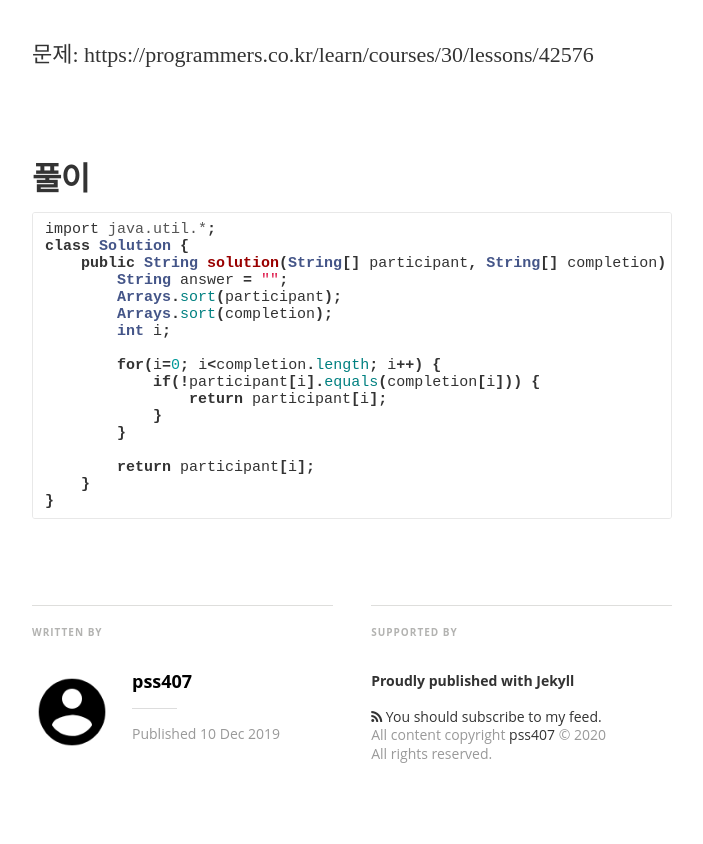
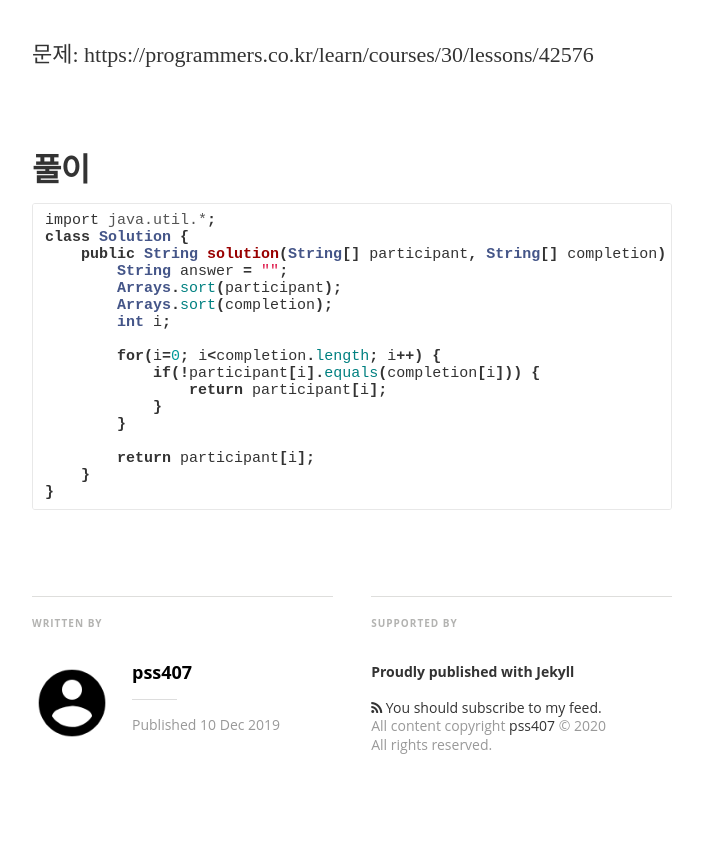
Before and after one commit to pss407/pss407.github.io, a Jekyll site: the page built from _posts/2020-01-22-프로그래머스#42576.md, in a window 1280 px wide. Shown: the part 900-1744 px from the top of the page, without its empty margins (288-991 px from the left). Built offline with Jekyll 4.4.1, drawn with Linux system fonts in a browser that asks for light colours; nearby versions of some CDN libraries; some web fonts are replaced; grey boxes are pictures that could not be loaded.

Commit message:
Update main.sass

```diff
--- a/css/main.sass
+++ b/css/main.sass
@@ -378,7 +378,7 @@ body
       font-style: normal
       font-size: 32px
       line-height: 1.2
-      padding-top: 32px
+      padding-top: 23px /*32*/
       margin-bottom: 4px
     p
       font-weight: 400
```
